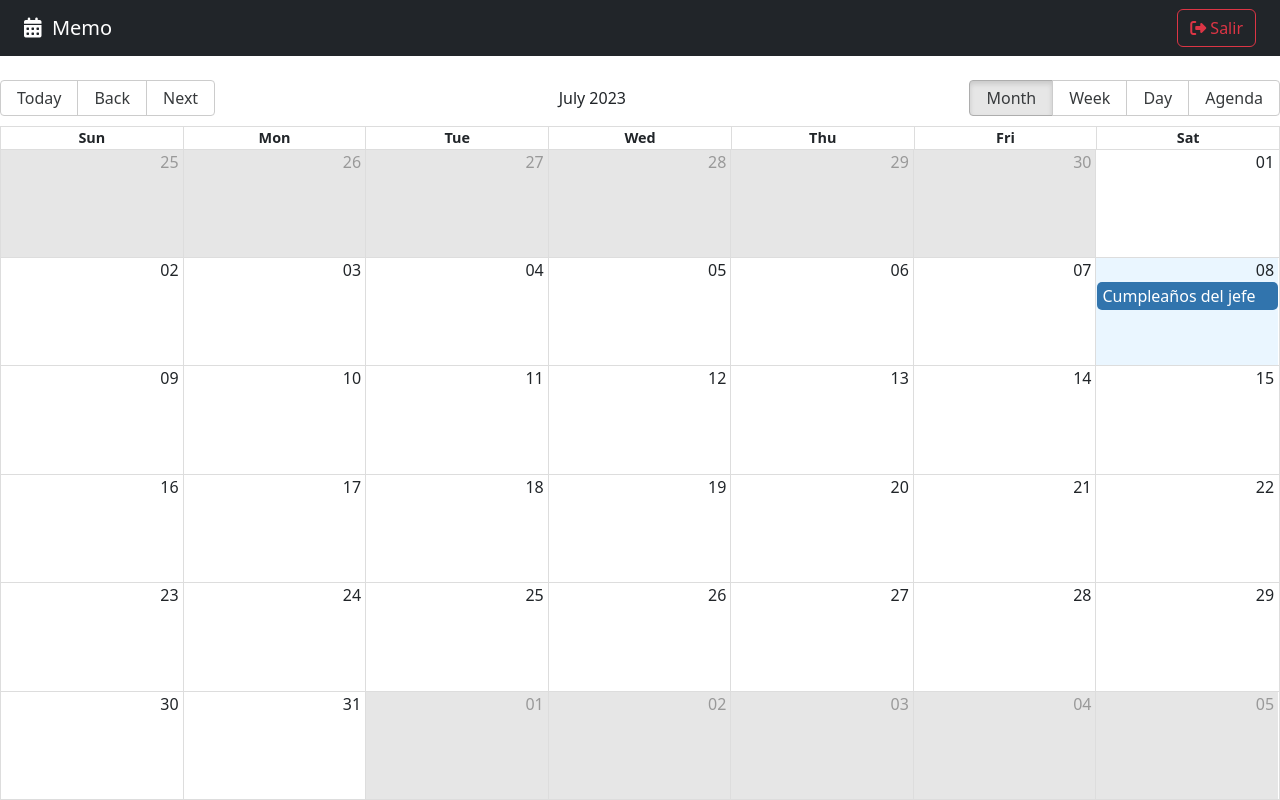
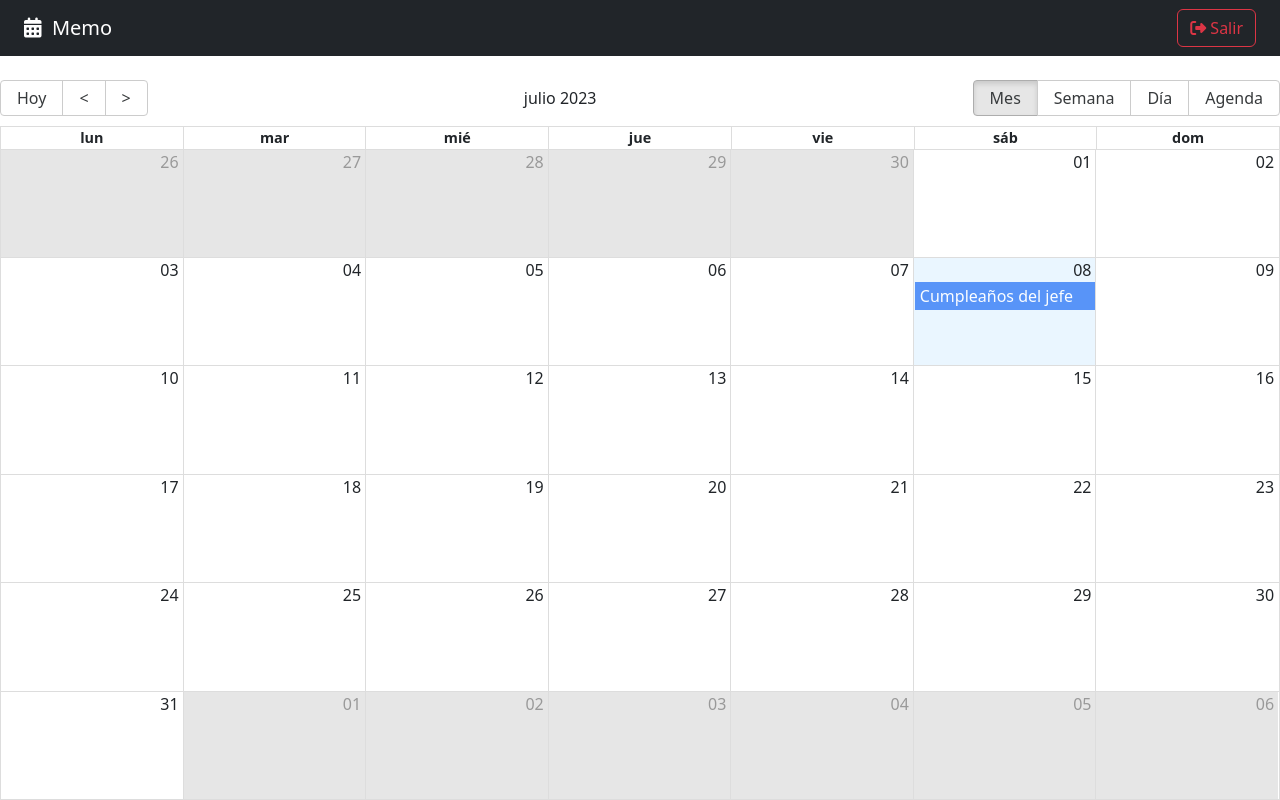
Before and after one commit to MemoSan27/calendar-app, a React (Vite) app: page / in a window 1280 px wide. Built offline with nearby package versions, Linux system fonts and the light colour scheme.

Commit message:
CalendarPage.jsx Calendario pasado a español

```diff
--- a/src/calendar/pages/CalendarPage.jsx
+++ b/src/calendar/pages/CalendarPage.jsx
@@ -1,47 +1,57 @@
-import { Calendar, dateFnsLocalizer } from 'react-big-calendar';
+import { Calendar } from 'react-big-calendar';
 import 'react-big-calendar/lib/css/react-big-calendar.css';
-import enUS from 'date-fns/locale/en-US';
-import { addHours, parse, format, startOfWeek, getDay } from 'date-fns';
+import { localizer, getMessagesES } from '../../helpers';
 
+import { addHours } from 'date-fns';
 import { NavBar } from '../components/NavBar';
 
+const events = [{
+  title: 'Cumpleaños del jefe',
+  notes: 'Hay que comprar el pastel',
+  start: new Date(),
+  end: addHours( new Date(), 2),
+  bgColor: '#fafafa',
+  user: {
+    _id: '123',
+    name: 'Memo',
+  }
+}];
 
 export const CalendarPage = () => {
 
-  const locales = {
-    'en-US': enUS,
-  };
+  const eventStyleGetter = ( event, start, end, isSelected ) => {
+    console.log({event, start, end, isSelected});
 
-  const localizer = dateFnsLocalizer({
-    format,
-    parse,
-    startOfWeek,
-    getDay,
-    locales,
-  });
+    const style = {
+      backgroundColor: '#347CF7',
+      borderRadius: '0px',
+      opacity: 0.8,
+      color: 'white',
+    }
 
-  const events = [{
-    title: 'Cumpleaños del jefe',
-    notes: 'Hay que comprar el pastel',
-    start: new Date(),
-    end: addHours( new Date(), 2),
-    bgColor: '#fafafa',
-    user: {
-      _id: '123',
-      name: 'Memo',
+    return {
+      style
     }
-  }];
+
+  }
+
+
+
+
 
   return (
     <>
       <NavBar />
 
       <Calendar
+        culture="es"
         localizer={localizer}
         events={events}
         startAccessor="start"
         endAccessor="end"
         style={{ height: 'calc( 100vh - 80px' }}
+        messages={ getMessagesES() }
+        eventPropGetter={ eventStyleGetter }
       />
 
 
--- /dev/null
+++ b/src/helpers/calendarLocalizer.js
@@ -0,0 +1,15 @@
+import { dateFnsLocalizer } from 'react-big-calendar';
+import esES from 'date-fns/locale/es';
+import { parse, format, startOfWeek, getDay } from 'date-fns';
+
+const locales = {
+    'es': esES,
+  };
+
+  export const localizer = dateFnsLocalizer({
+    format,
+    parse,
+    startOfWeek,
+    getDay,
+    locales,
+  });
--- /dev/null
+++ b/src/helpers/getMessages.js
@@ -0,0 +1,18 @@
+
+export const getMessagesES = () => {
+    return {
+        allDay: 'Todo el día',
+        previous: '<',
+        next: '>',
+        today: 'Hoy',
+        month: 'Mes',
+        week: 'Semana',
+        day: 'Día',
+        agenda: 'Agenda',
+        date: 'Fecha',
+        time: 'Hora',
+        event: 'Evento',
+        noEventsInRange: 'No hay eventos en este rango',
+        showMore: total => `+ Ver más (${total})`
+    };
+};
--- /dev/null
+++ b/src/helpers/index.js
@@ -0,0 +1,2 @@
+export * from './calendarLocalizer';
+export * from './getMessages';
```
